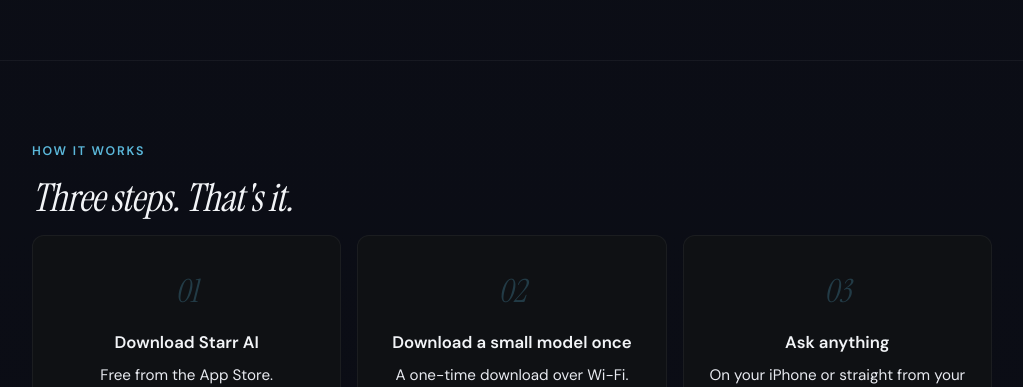
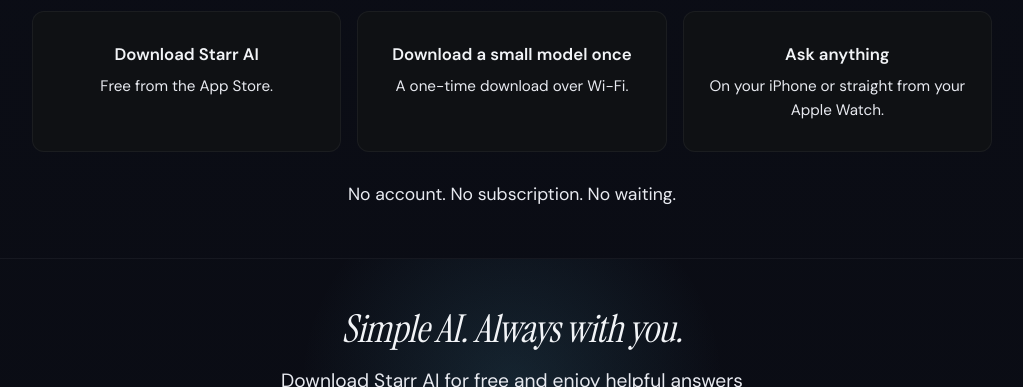
Before and after one commit to q-starr/q-starr-site, a plain HTML site: page starr-ai/index.html in a window 1280 px wide. Shown: the part 3088-3475 px from the top of the page, without its empty margins (128-1151 px from the left). Drawn offline with Linux system fonts and the light colour scheme.

Commit message:
Fix spacing: tighter sections, remove step numbers, remove That is it

```diff
--- a/starr-ai/index.html
+++ b/starr-ai/index.html
@@ -63,11 +63,11 @@
 .hero-btns svg{width:16px;height:16px}
 
 /* SECTIONS */
-section{padding:80px 28px}
+section{padding:48px 28px}
 .wrap{max-width:var(--max);margin:0 auto}
 .dt{border-top:1px solid var(--border)}
 h2{font-family:var(--serif);font-size:clamp(1.7rem,3.5vw,2.4rem);font-weight:400;font-style:italic;line-height:1.15;letter-spacing:-.015em;margin-bottom:14px}
-.sdesc{color:var(--muted);font-size:1.2rem;max-width:520px;line-height:1.7;margin-bottom:48px}
+.sdesc{color:var(--muted);font-size:1.2rem;max-width:520px;line-height:1.7;margin-bottom:16px}
 
 /* COMPARISON TABLE */
 .cmp{width:100%;border-collapse:collapse;margin-top:8px;font-sizee:.88rem}
@@ -104,7 +104,7 @@
 /* HOW IT WORKS */
 .steps{display:grid;grid-template-columns:repeat(3,1fr);gap:16px;margin-top:8px}
 .step{background:var(--card);border:1px solid var(--border);border-radius:12px;padding:28px 24px;text-align:center}
-.step-n{font-family:var(--serif);font-style:italic;font-size:2rem;color:var(--ai);opacity:.25;margin-bottom:10px}
+.step-n{display:none}
 .step h4{font-size:1.05rem;font-weight:600;margin-bottom:6px}
 .step p{color:var(--muted);font-size:.95rem;line-height:1.6}
 
@@ -287,7 +287,7 @@
 <section class="dt">
   <div class="wrap">
     <div class="tag">How it works</div>
-    <h2>Three steps. That's it.</h2>
+    <h2>How it works</h2>
     <div class="steps rv">
       <div class="step">
         <div class="step-n">01</div>
```
